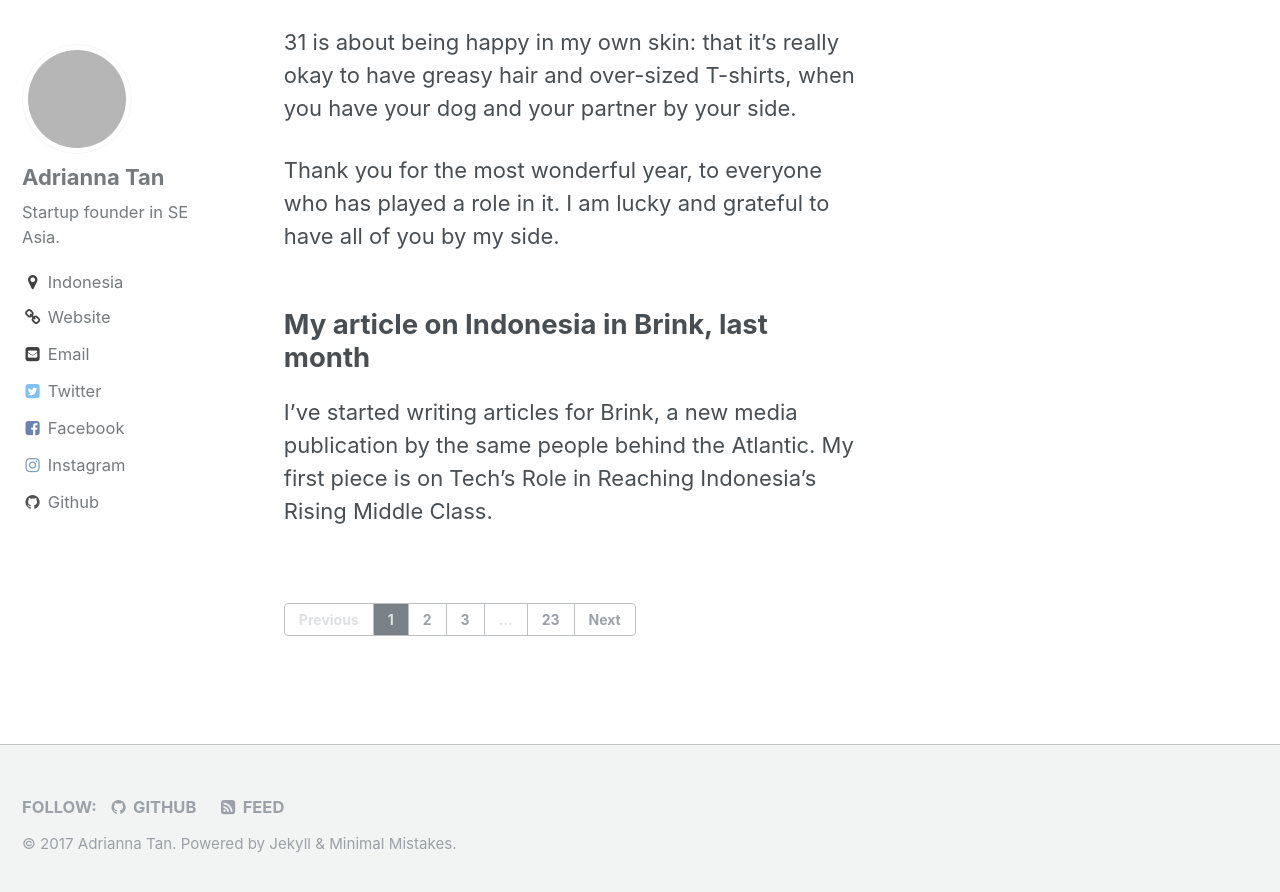
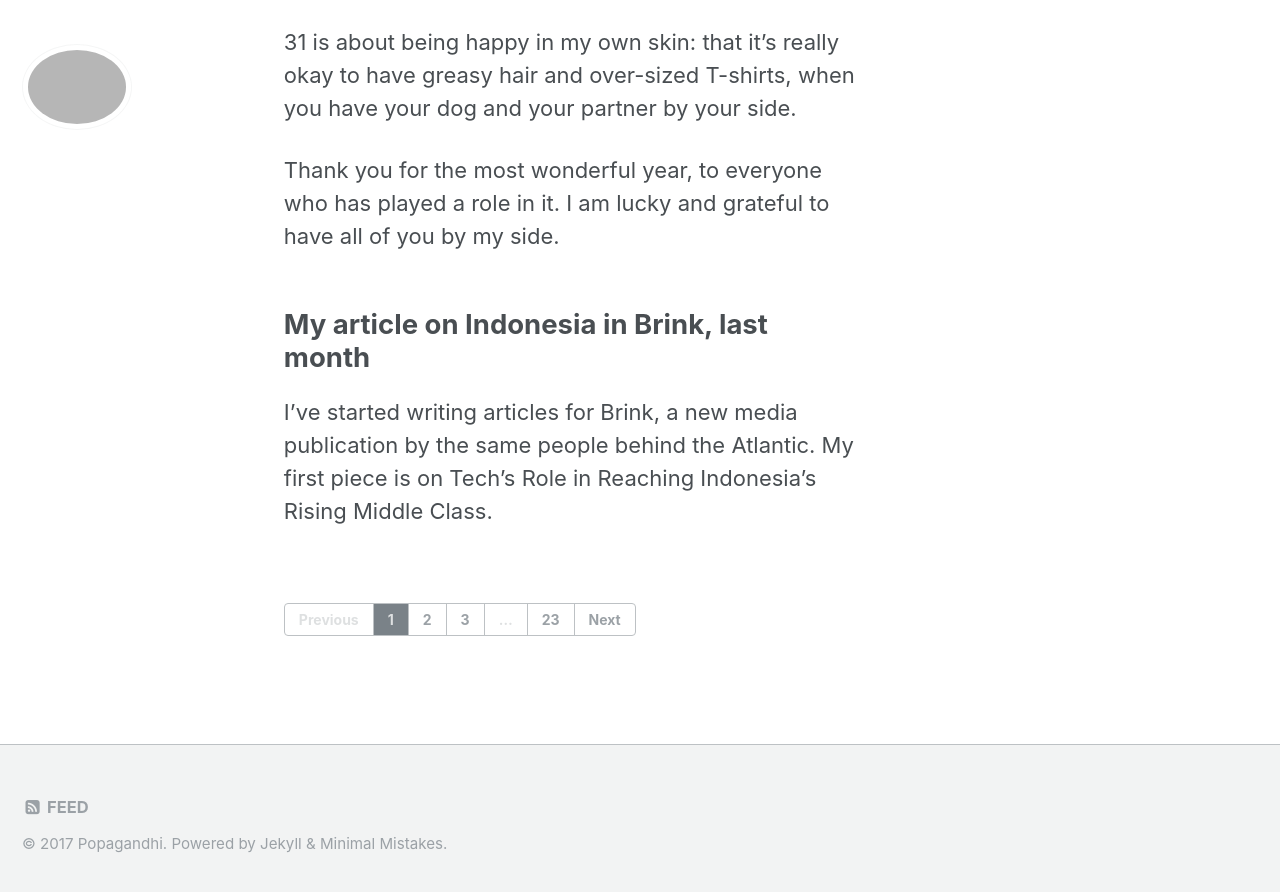
Before and after one commit to skinnylatte/old-jekyll-blog-archive, a Jekyll site: the page built from index.html, in a window 1280 px wide and 900 px high, scrolled down 5507 px. Shown: the top 892 px of the window. Built offline with Jekyll 4.4.1, drawn with Linux system fonts in a browser that asks for light colours; the list of posts is cut into pages by our own code; some of the changed lines change nothing that is shown; grey boxes are pictures that could not be loaded.

Commit message:
new config file

```diff
--- a/_config.yml
+++ b/_config.yml
@@ -1,231 +1,28 @@
-# Welcome to Jekyll!
-#
-# This config file is meant for settings that affect your entire site, values
-# which you are expected to set up once and rarely need to edit after that.
-# For technical reasons, this file is *NOT* reloaded automatically when you use
-# `jekyll serve`. If you change this file, please restart the server process.
+title: Popagandhi
+description: Between long form cycling and tech
 
-# Site Settings
-locale                   : "en"
-title                    : "Popagandhi"
-title_separator          : "-"
-name                     : "Adrianna Tan"
-description              : "Between tech, non-profits and scifi."
-url                      : # the base hostname & protocol for your site e.g. "https://popagandhi.com"
-baseurl                  : # the subpath of your site, e.g. "/blog"
-repository               : # GitHub username/repo-name e.g. "mmistakes/minimal-mistakes"
-teaser                   : # filename of teaser fallback teaser image placed in /images/, .e.g. "500x300.png"
-# breadcrumbs            : false # true, false (default)
-words_per_minute         : 200
-comments:
-  provider               : # false (default), "disqus", "discourse", "facebook", "google-plus", "staticman", "custom"
-  disqus:
-    shortname            : # https://help.disqus.com/customer/portal/articles/466208-what-s-a-shortname-
-  discourse:
-    server               : # https://meta.discourse.org/t/embedding-discourse-comments-via-javascript/31963 , e.g.: meta.discourse.org
-  facebook:
-    # https://developers.facebook.com/docs/plugins/comments
-    appid                :
-    num_posts            : # 5 (default)
-    colorscheme          : # "light" (default), "dark"
-staticman:
-  allowedFields          : ['name', 'email', 'url', 'message']
-  branch                 : # "master", "gh-pages"
-  commitMessage          : "New comment."
-  filename               : comment-{@timestamp}
-  format                 : "yml"
-  moderation             : true
-  path                   : "_data/comments/{options.slug}"
-  requiredFields         : ['name', 'email', 'message']
-  transforms:
-    email                : "md5"
-  generatedFields:
-    date:
-      type               : "date"
-      options:
-        format           : "iso8601" # "iso8601" (default), "timestamp-seconds", "timestamp-milliseconds"
-atom_feed:
-  path                   : # blank (default) uses feed.xml
+url: http://popagandhi.com
+baseurl: ""
+paginate_path: "blog/page:num/"
+permalink: blog/:title/
 
-# SEO Related
-google_site_verification :
-bing_site_verification   :
-alexa_site_verification  :
-yandex_site_verification :
-
-# Social Sharing
-twitter:
-  username               :
-facebook:
-  username               :
-  app_id                 :
-  publisher              :
-og_image                 : # Open Graph/Twitter default site image
-# For specifying social profiles
-# - https://developers.google.com/structured-data/customize/social-profiles
-social:
-  type                   : # Person or Organization (defaults to Person)
-  name                   : # If the user or organization name differs from the site's name
-  links: # An array of links to social media profiles
-
-# Analytics
-analytics:
-  provider               : false # false (default), "google", "google-universal", "custom"
-  google:
-    tracking_id          :
-
-
-# Site Author
-author:
-  name             : "Adrianna Tan"
-  avatar           : "https://avatars1.githubusercontent.com/u/2878228?v=3&s=466"
-  bio              : "Startup founder in SE Asia."
-  location         : "Indonesia"
-  email            : skinnylatte@gmail.com
-  uri              : popagandhi.com
-  bitbucket        :
-  codepen          :
-  dribbble         :
-  flickr           :
-  facebook         : adrianna.tan
-  foursquare       :
-  github           : skinnylatte
-  google_plus      :
-  keybase          :
-  instagram        : skinnylatte
-  lastfm           :
-  linkedin         :
-  pinterest        :
-  soundcloud       :
-  stackoverflow    : # "123456/username" (the last part of your profile url, e.g. http://stackoverflow.com/users/123456/username)
-  steam            :
-  tumblr           :
-  twitter          : skinnylatte
-  vine             :
-  weibo            :
-  xing             :
-  youtube          :
-
-
-# Reading Files
-include:
-  - .htaccess
-  - _pages
-exclude:
-  - "*.sublime-project"
-  - "*.sublime-workspace"
-  - vendor
-  - .asset-cache
-  - .bundle
-  - .jekyll-assets-cache
-  - .sass-cache
-  - assets/js/plugins
-  - assets/js/_main.js
-  - assets/js/vendor
-  - Capfile
-  - CHANGELOG
-  - config
-  - Gemfile
-  - Gruntfile.js
-  - gulpfile.js
-  - LICENSE
-  - log
-  - node_modules
-  - package.json
-  - Rakefile
-  - README
-  - tmp
-keep_files:
-  - .git
-  - .svn
-encoding: "utf-8"
-markdown_ext: "markdown,mkdown,mkdn,mkd,md"
-
-
-# Conversion
 markdown: kramdown
 highlighter: rouge
-lsi: false
-excerpt_separator: "\n\n"
-incremental: false
+gems: [jekyll-paginate]
+paginate: 5
 
+navigation:
+ - title: Home
+   url: /index.html
+ - title: About
+   url: /about
+ - title: Contact
+   url: /contact
 
-# Markdown Processing
-kramdown:
-  input: GFM
-  hard_wrap: false
-  auto_ids: true
-  footnote_nr: 1
-  entity_output: as_char
-  toc_levels: 1..6
-  smart_quotes: lsquo,rsquo,ldquo,rdquo
-  enable_coderay: false
-
-
-# Sass/SCSS
-sass:
-  sass_dir: _sass
-  style: compressed # http://sass-lang.com/documentation/file.SASS_REFERENCE.html#output_style
-
-
-# Outputting
-permalink: /:categories/:title/
-paginate: 5 # amount of posts to show
-paginate_path: /page:num/
-timezone: # http://en.wikipedia.org/wiki/List_of_tz_database_time_zones
-
-
-# Plugins
-gems:
-  - jekyll-paginate
-  - jekyll-sitemap
-  - jekyll-gist
-  - jekyll-feed
-  - jemoji
-
-# mimic GitHub Pages with --safe
-whitelist:
-  - jekyll-paginate
-  - jekyll-sitemap
-  - jekyll-gist
-  - jekyll-feed
-  - jemoji
-
-
-# Archives
-#  Type
-#  - GitHub Pages compatible archive pages built with Liquid ~> type: liquid (default)
-#  - Jekyll Archives plugin archive pages ~> type: jekyll-archives
-#  Path (examples)
-#  - Archive page should exist at path when using Liquid method or you can
-#    expect broken links (especially with breadcrumbs enabled)
-#  - <base_path>/tags/my-awesome-tag/index.html ~> path: /tags/
-#  - <base_path/categories/my-awesome-category/index.html ~> path: /categories/
-#  - <base_path/my-awesome-category/index.html ~> path: /
-category_archive:
-  type: liquid
-  path: /categories/
-tag_archive:
-  type: liquid
-  path: /tags/
-# https://github.com/jekyll/jekyll-archives
-# jekyll-archives:
-#   enabled:
-#     - categories
-#     - tags
-#   layouts:
-#     category: archive-taxonomy
-#     tag: archive-taxonomy
-#   permalinks:
-#     category: /categories/:name/
-#     tag: /tags/:name/
-
-
-# HTML Compression
-# - http://jch.penibelst.de/
-compress_html:
-  clippings: all
-  ignore:
-    envs: development
+social:
+   github: skinnylatte
+   twitter: skinnylatte
+   facebook: skinnylatte
+   email: skinnylatte@gmail.com
 
 # google_analytics: "UA-58263416-1"
```
